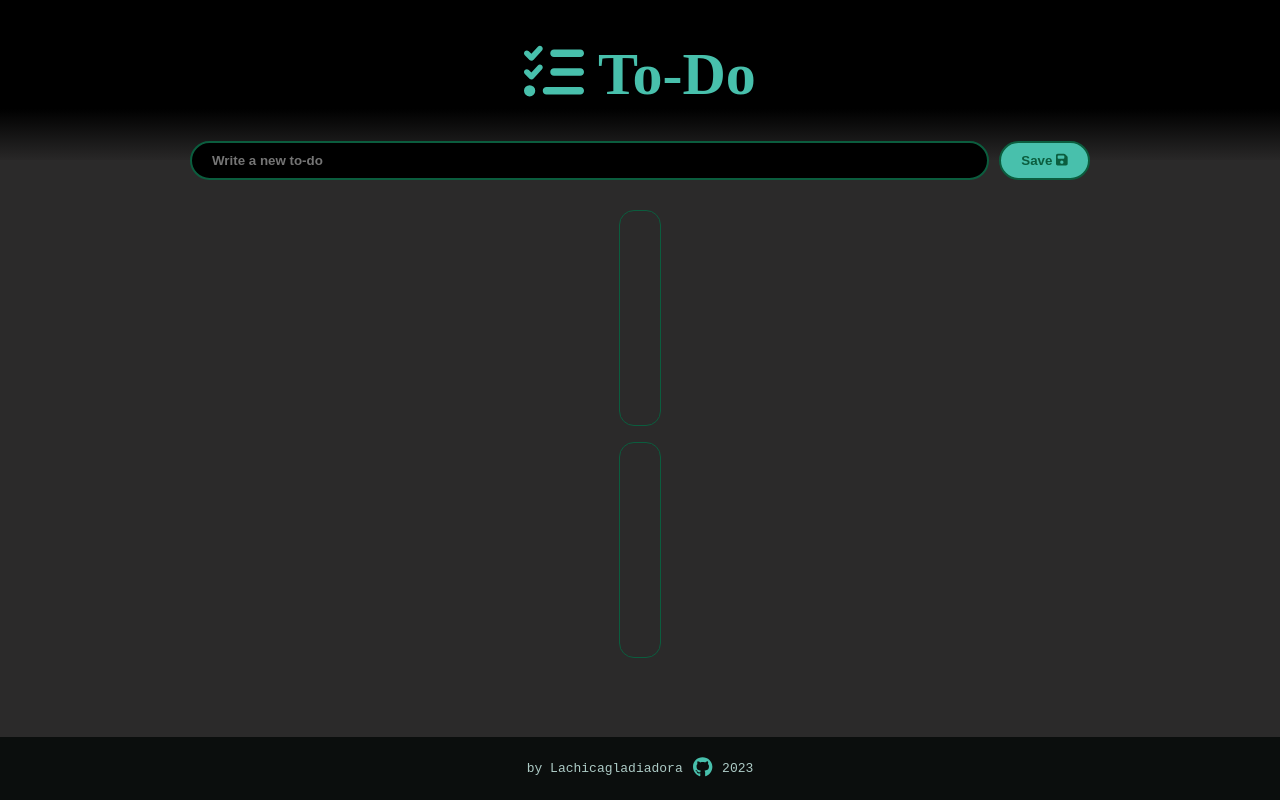
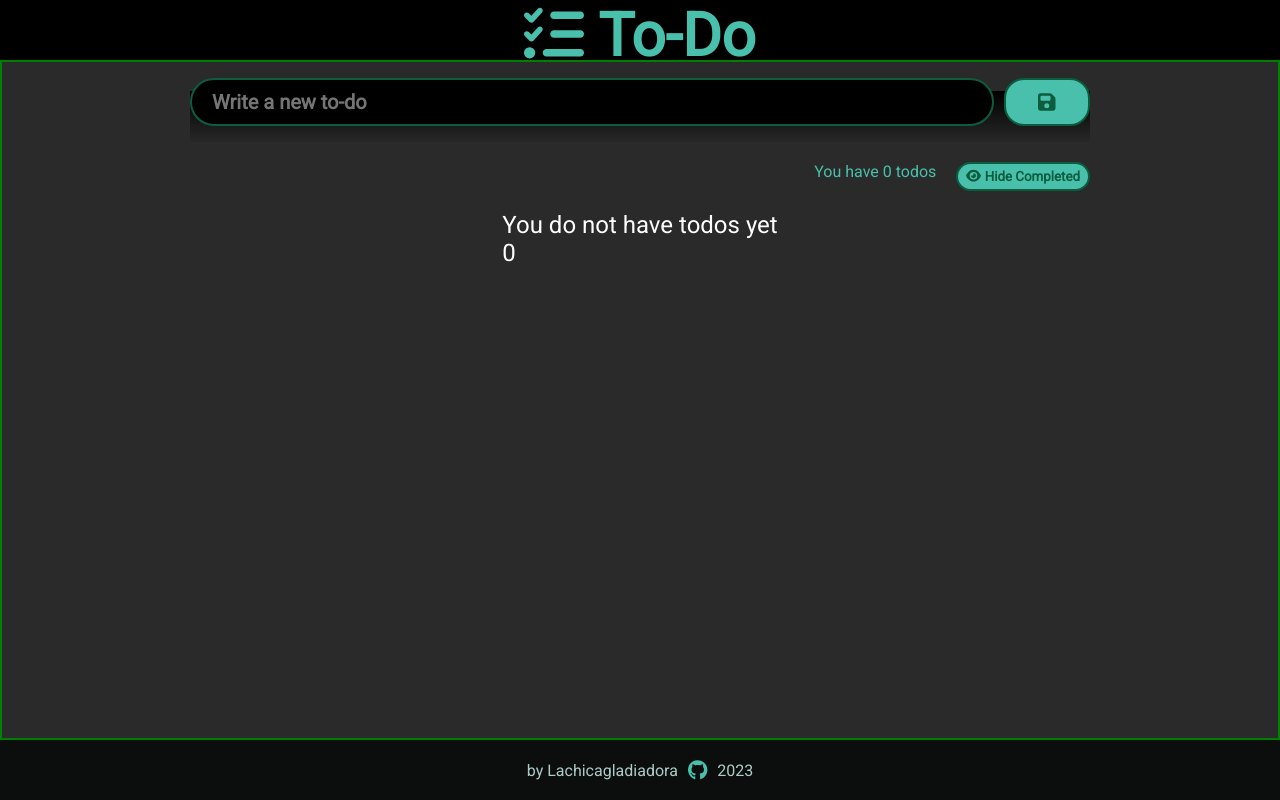
Before and after one commit to Lachicagladiadora/to-do-list, a React (Vite) app: page / in a window 1280 px wide. Built offline with nearby package versions, Linux system fonts and the light colour scheme.

Commit message:
wip: change styles

```diff
--- a/index.html
+++ b/index.html
@@ -4,6 +4,12 @@
     <meta charset="UTF-8" />
     <meta name="viewport" content="width=device-width, initial-scale=1.0" />
     <title>To-Do</title>
+    <link rel="preconnect" href="https://fonts.googleapis.com" />
+    <link rel="preconnect" href="https://fonts.gstatic.com" crossorigin />
+    <link
+      href="https://fonts.googleapis.com/css2?family=Roboto:wght@300;400&display=swap"
+      rel="stylesheet"
+    />
   </head>
   <body>
     <div id="root" class="wrapper-general"></div>
--- a/src/App.tsx
+++ b/src/App.tsx
@@ -1,12 +1,19 @@
 import { useEffect, useState } from "react";
 
 import { FontAwesomeIcon } from "@fortawesome/react-fontawesome";
-import { faListCheck, faTrashAlt } from "@fortawesome/free-solid-svg-icons";
+import {
+  faEye,
+  faListCheck,
+  faTrashAlt,
+} from "@fortawesome/free-solid-svg-icons";
 
 import { FormTask } from "./components/FormTask";
 import { TodoItemList } from "./components/TaskItemList";
 import { Footer } from "./components/Footer";
 import { Button } from "./components/Button";
+
+const HeaderHeigthPixels = 60;
+const FooterHeigthPixels = 60;
 
 type todoType = {
   content: string;
@@ -14,59 +21,66 @@ type todoType = {
 };
 
 export const App = () => {
-  const [todoItems, setTodoItems] = useState<
+  const [todos, setTodos] = useState<{ content: string; done: boolean }[]>([]);
+  const [procecedTodos, setProcecedTodos] = useState<
     { content: string; done: boolean }[]
   >([]);
   const [showCompleted, setShowCompleted] = useState(true);
 
   const createNewTodo = (todoContent: string): void => {
-    if (!todoItems.find((task) => task.content === todoContent)) {
-      setTodoItems([...todoItems, { content: todoContent, done: false }]);
+    if (!todos.find((task) => task.content === todoContent)) {
+      setTodos([...todos, { content: todoContent, done: false }]);
+      // setProcecedTodos([...todos, { content: todoContent, done: false }])
     }
   };
 
   const toogleTodo = (task: todoType) => {
-    setTodoItems(
-      todoItems.map((t) =>
+    setTodos(
+      todos.map((t) =>
         t.content === task.content ? { ...t, done: !t.done } : t
       )
     );
   };
 
   const removeAllCompletedTodos = () => {
-    setTodoItems(todoItems.filter((task) => !task.done));
-    setShowCompleted(true);
+    setTodos(todos.filter((task) => !task.done));
+    setShowCompleted(false);
+  };
+
+  const onFilterNotes = (query: string) => {
+    const filteredNotes = todos.filter((cur) => cur.content.includes(query));
+    setProcecedTodos(filteredNotes);
   };
 
   useEffect(() => {
     const data = localStorage.getItem("TasksList");
     if (data) {
-      setTodoItems(JSON.parse(data));
+      setTodos(JSON.parse(data));
     }
   }, []);
 
   useEffect(() => {
-    localStorage.setItem("TasksList", JSON.stringify(todoItems));
-  }, [todoItems]);
+    localStorage.setItem("TasksList", JSON.stringify(todos));
+  }, [todos]);
+
+  useEffect(() => {
+    setProcecedTodos(todos);
+  }, [todos]);
 
   return (
     <div
       style={{
         height: "100%",
-        display: "grid",
-        gridTemplateAreas: "header main footer",
-        gap: "0px",
+        display: "flex",
+        flexDirection: "column",
       }}
     >
       <header
         style={{
-          paddingTop: "40px",
-          paddingBottom: "20px",
+          width: "100%",
+          height: `${HeaderHeigthPixels}px`,
+          padding: "0 30px",
           background: "black",
-          position: "absolute",
-          top: "0px",
-          width: "100%",
-          gridArea: "header",
           color: "#48c0ac",
         }}
       >
@@ -76,7 +90,6 @@ export const App = () => {
             fontWeight: "bold",
             textTransform: "capitalize",
             textAlign: "center",
-            zIndex: "2",
           }}
         >
           <FontAwesomeIcon icon={faListCheck} /> to-do
@@ -84,69 +97,65 @@ export const App = () => {
       </header>
       <main
         style={{
-          margin: "0px auto",
+          border: "solid 2px green",
           width: "100%",
-          display: "flex",
-          flexDirection: "column",
+          height: `calc(100vh - ${HeaderHeigthPixels + FooterHeigthPixels}px)`,
+          display: "grid",
+          gridTemplateColumns: "1fr",
+          gridTemplateRows: "auto auto 1fr",
           gap: "20px",
-          alignItems: "center",
-          flex: "1",
-          gridArea: "main",
-          // marginBottom: "180px",
-          position: "absolute",
-          top: "90px",
         }}
       >
+        {/* filter notes */}
         <section
           style={{
+            margin: "auto",
+            maxWidth: "900px",
             width: "100%",
             height: "80px",
             display: "flex",
             alignItems: "center",
             justifyContent: "center",
-            paddingTop: "80px",
-            position: "absolute",
-            top: "-10px",
             background:
               "linear-gradient(0deg,#2b2a2a -4%, black 64%, transparent -5%)",
           }}
         >
           <FormTask
             createNewTask={createNewTodo}
-            style={{ maxWidth: "900px" }}
+            onChangeInputCallback={onFilterNotes}
           />
         </section>
+        {/* notes options */}
         <section
           style={{
+            margin: "auto",
             display: "flex",
-            flexDirection: "column",
-            gap: "16px",
+            justifyContent: "flex-end",
+            width: "100%",
             maxWidth: "900px",
-            height: "56vh",
-            position: "absolute",
-            top: "120px",
             color: "#48c0ac",
+            gap: "20px",
           }}
         >
-          <div
+          {procecedTodos.length !== todos.length && (
+            <p>
+              You have {procecedTodos.length} of {todos.length}
+            </p>
+          )}
+          {procecedTodos.length === todos.length && (
+            <p>You have {todos.length} todos</p>
+          )}
+          <Button onClick={() => setShowCompleted((prev) => !prev)}>
+            <FontAwesomeIcon
+              icon={faEye}
               style={{
-              position: "relative",
-              display: "flex",
-              flexDirection: "column",
-              height: "50%",
-              maxWidth: "900px",
-              border: "solid 1px #0b5d3e",
-              overflowY: "scroll",
-              padding: "20px",
-              paddingTop: "20px",
-              borderRadius: "15px",
+                background: "transparent",
               }}
-          >
-            {todoItems.length > 0 && (
-              <Button
-                onClick={removeAllCompletedTodos}
-                style={{ position: "sticky" }}
-              >
+            />{" "}
+            {showCompleted ? "Hide completed" : "Show completed"}
+          </Button>
+          {todos.length > 0 && (
+            <Button onClick={removeAllCompletedTodos}>
               <FontAwesomeIcon
                 icon={faTrashAlt}
                 style={{
@@ -156,38 +165,37 @@ export const App = () => {
               Delete all completed
             </Button>
           )}
+        </section>
+        {/* notes */}
+        <section
+          style={{
+            margin: "0px auto",
+            display: "flex",
+            flexDirection: "column",
+            maxWidth: "900px",
+            color: "white",
+            fontSize: "24px",
+          }}
+        >
+          {!todos.length && <p>You do not have todos yet</p>}
+          {todos.length && !procecedTodos.length && (
+            <p>There is no todos with the query you wrote</p>
+          )}
+          <TodoItemList
+            tasks={procecedTodos}
+            toogleTask={toogleTodo}
+            showCompleted={false}
+          />
           {showCompleted && (
             <TodoItemList
-                tasks={todoItems}
+              tasks={procecedTodos}
               toogleTask={toogleTodo}
               showCompleted={showCompleted}
             />
           )}
-          </div>
-          <div
-            style={{
-              display: "flex",
-              flexDirection: "column",
-              position: "relative",
-              height: "50%",
-              maxWidth: "900px",
-              border: "solid 1px #0b5d3e",
-              overflowY: "scroll",
-              padding: "20px",
-              borderRadius: "15px",
-            }}
-          >
-            <TodoItemList
-              tasks={todoItems}
-              toogleTask={toogleTodo}
-              showCompleted={false}
-            />
-          </div>
         </section>
       </main>
-      <Footer
-        style={{ gridArea: "footer", position: "fixed", bottom: "0px" }}
-      />
+      <Footer style={{ height: `${FooterHeigthPixels}px` }} />
     </div>
   );
 };
--- a/src/components/Footer.tsx
+++ b/src/components/Footer.tsx
@@ -18,19 +18,11 @@ export const Footer = ({ style }: FooterProps) => {
         justifyContent: "center",
         padding: "20px",
         color: "#d8fcf6ca",
-        position: "absolute",
-        bottom: "0px",
         fontFamily: "monospace",
         ...style,
       }}
     >
-      <span
-        style={{
-          background: "transparent",
-        }}
-      >
-        by Lachicagladiadora
-      </span>
+      <span>by Lachicagladiadora</span>
       <a
         href="https://github.com/Lachicagladiadora"
         target="_blank"
--- a/src/components/FormTask.tsx
+++ b/src/components/FormTask.tsx
@@ -6,10 +6,15 @@ import { faSave } from "@fortawesome/free-solid-svg-icons";
 
 type FormTaskProps = {
   createNewTask: (newTaskValue: string) => void;
+  onChangeInputCallback: (newValue: string) => void;
   style?: CSSProperties;
 };
 
-export const FormTask = ({ createNewTask, style }: FormTaskProps) => {
+export const FormTask = ({
+  createNewTask,
+  onChangeInputCallback,
+  style,
+}: FormTaskProps) => {
   const [newTaskValue, setNewTaskValue] = useState("");
 
   const onSubmit = (_event: { preventDefault: () => void }) => {
@@ -32,20 +37,27 @@ export const FormTask = ({ createNewTask, style }: FormTaskProps) => {
     >
       <Input
         value={newTaskValue}
-        onChange={(event) =>
-          setNewTaskValue((event.target as HTMLInputElement).value)
-        }
+        onChange={(event) => {
+          const newValue = (event.target as HTMLInputElement).value;
+          setNewTaskValue(newValue);
+          onChangeInputCallback(newValue);
+        }}
         placeholder="Write a new to-do"
-        style={{ padding: "10px 20px", flex: "1" }}
+        style={{
+          padding: "10px 20px",
+          // flex: "1",
+          fontSize: "20px",
+          width: "100%",
+        }}
       />
       <Button
         style={{
           padding: "10px 20px",
           width: "91px",
           color: "rgb(11, 93, 62)",
+          fontSize: "20px",
         }}
       >
-        Save{" "}
         <FontAwesomeIcon icon={faSave} style={{ background: "transparent" }} />
       </Button>
     </form>
--- a/src/components/TaskItem.tsx
+++ b/src/components/TaskItem.tsx
@@ -1,23 +1,23 @@
 type TaskItemProps = {
-  task:{
+  task: {
     content: string;
     done: boolean;
-},
-  toogleTask:(task: any) => void,
-}
+  };
+  toogleTask: (task: any) => void;
+};
 
 export const TaskItem = ({ task, toogleTask }: TaskItemProps) => {
   return (
-      <li style={{listStyle:'none'}}>
+    <li style={{ listStyle: "none" }}>
       <input
         type="checkbox"
         checked={task.done}
         onChange={() => toogleTask(task)}
         style={{
-            color:'#b1f5e7',
+          color: "white",
         }}
-        /> {task.content}
+      />{" "}
+      {task.content}
     </li>
-
-  )
-}
+  );
+};
--- a/src/components/TaskItemList.tsx
+++ b/src/components/TaskItemList.tsx
@@ -17,7 +17,15 @@ export const TodoItemList = ({
   showCompleted = false,
 }: TodoItemListProps) => {
   const taskUnique = (doneValue: boolean) => {
-    return tasks
+    return (
+      <ul
+        style={{
+          display: "grid",
+          gridTemplateColumns: "1fr",
+          gap: "20px",
+        }}
+      >
+        {tasks
           .filter((task: { done: boolean }) => task.done === doneValue)
           .map((task: { content: string; done: boolean }) => (
             <TaskItem
@@ -25,7 +33,9 @@ export const TodoItemList = ({
               key={Math.floor(Math.random() * 1000000).toString()}
               toogleTask={toogleTask}
             />
-      ));
+          ))}
+      </ul>
+    );
   };
   if (!taskUnique)
     return (
--- a/src/index.css
+++ b/src/index.css
@@ -16,6 +16,7 @@
   padding: 0px;
   margin: 0px;
   box-sizing: border-box;
+  font-family: "Roboto", sans-serif;
   /* background: black; */
   /* font-family: "Franklin Gothic Medium", "Arial Narrow", Arial, sans-serif; */
 }
@@ -23,9 +24,4 @@
 .wrapper-general {
   background: #2b2a2a;
   height: 100vh;
-  /* display: flex;
-  flex: 1;
-  flex-direction: column;
-  justify-content: center;
-  position: relative; */
 }
```
Lines whose indentation alone changed are shown as unchanged.
